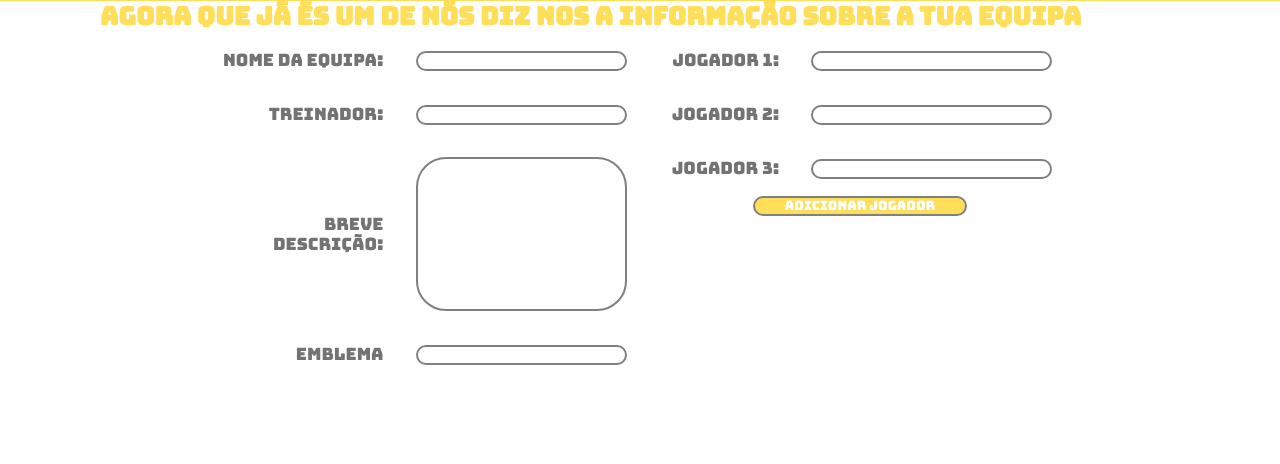
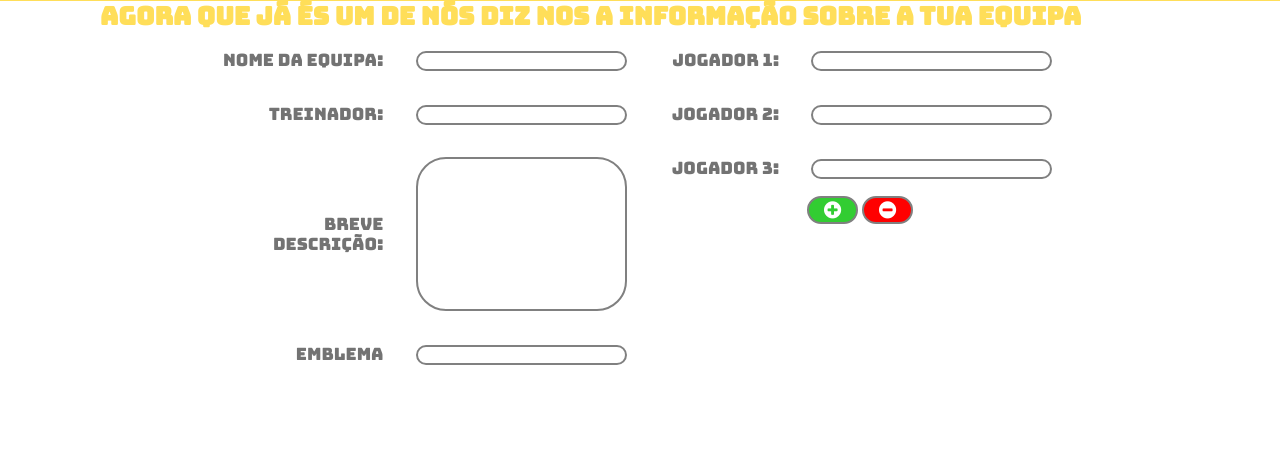
Before and after one commit to J-Mina/Proj_SIE, a PHP site: page /candidatarEquipa.php in a window 1280 px wide; the page is wider, and only the part inside the window is pictured. Shown: the part 219-683 px from the top of that part. Run offline with PHP 8.4, Linux system fonts and the light colour scheme.

Commit message:
jogador_page

```diff
--- a/css/style.css
+++ b/css/style.css
@@ -772,14 +772,18 @@ nav[role="bottom_bar"] ul li a:hover {
 
 
 .jogadores_candidatura button {
-  background-color: #FFDE59;
+  background-color: red;
   border: 2px solid gray;
-  border-radius: 15px;
+  border-radius: 30px;
   cursor: pointer;
   color: #FFFFFF;
-  padding: 0 30px;
-  font-size: 13px;
+  padding: 0 15px;
+  font-size: 20px;
   transition: all 0.3s ease 0s;
+}
+
+#addPlayerButton{
+  background-color: #32CD32;
 }
 
 .jogadores_candidatura button:hover {
--- a/paginas/candidatarEquipa.php
+++ b/paginas/candidatarEquipa.php
@@ -93,7 +93,10 @@
 
                </form>
 
-               <button id="addPlayerButton">Adicionar Jogador</button>
+               <div class="button_add_remove">
+                    <button id="addPlayerButton"><i class="fa fa-plus-circle" aria-hidden="true"></i></button>
+                    <button id="removePlayerButton"><i class="fa fa-minus-circle" aria-hidden="true"></i></button>
+               </div>
           </div>
      </div>
 
@@ -107,6 +110,18 @@
                var inputCell = newRow.insertCell();
                inputCell.innerHTML = '<input type="text" id="new_jogador" name="new_jogador">';
           }
+
+          function removeRow(row) {
+               var table = document.getElementById("playersTable");
+               table.deleteRow(row.rowIndex);
+          }
+
+          var removeButton = document.getElementById("removePlayerButton");
+          removeButton.addEventListener("click", function() {
+          removeRow(this.parentNode.parentNode);
+          });
+
+
           var button = document.getElementById("addPlayerButton");
           button.addEventListener("click", addRow);
      </script>
```
Also changed, not shown: paginas/jogador.php (+24 -9 lines), 1 other file.
